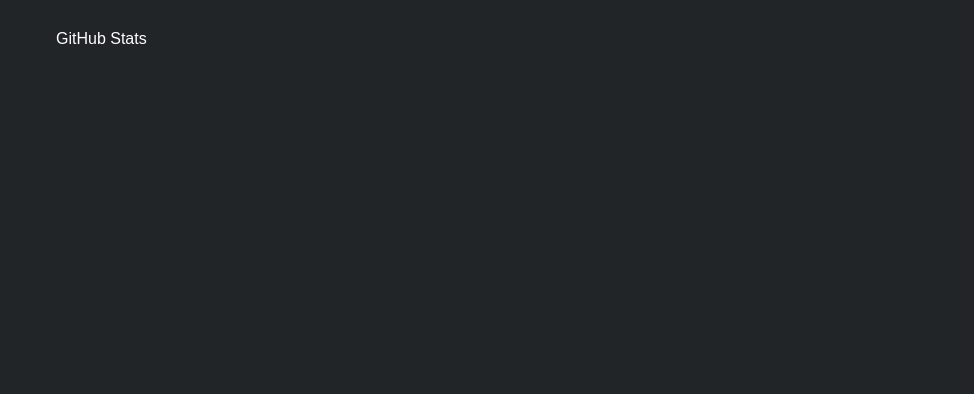
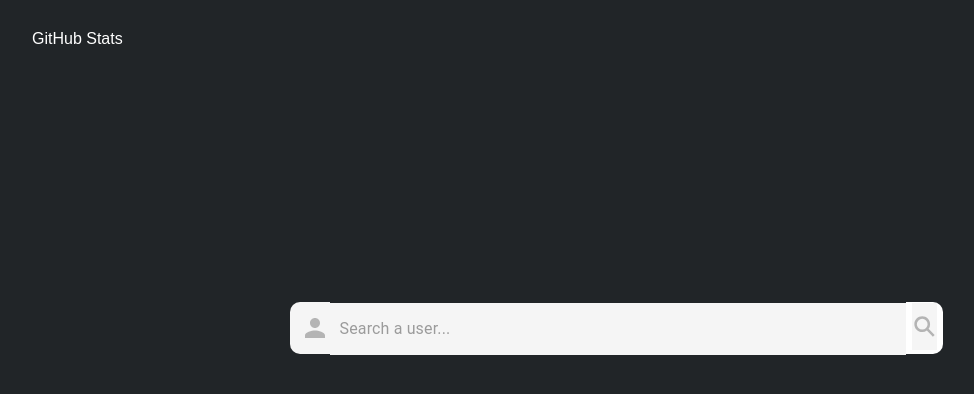
Before and after one commit to X5GuilhermeBR/GitHubStats, a Next.js app: page / in a window 1280 px wide. Shown: the top 394 px of the page, without its empty margins (24-998 px from the left). Built offline with nearby package versions, Linux system fonts and the light colour scheme.

Commit message:
Create component SearchBar

```diff
--- /dev/null
+++ b/components/SearchBar/index.js
@@ -0,0 +1,43 @@
+import React from 'react'
+import { Input, Div } from './styles'
+import { MdPerson } from 'react-icons/md'
+import { IoSearchSharp } from 'react-icons/io5'
+
+const SearchBar = () => {
+    return (
+        <Div>
+            <MdPerson
+                style={{
+                    backgroundColor: 'whitesmoke',
+                    color: 'B4B4B4 ',
+                    width: '30px',
+                    height: '52px',
+                    paddingLeft: '10px',
+                    borderRadius: '10px 0px 0px 10px',
+                }}
+            />
+            <Input
+                placeholder="Search a user..."
+                disableUnderline={true}
+            ></Input>
+            <button
+                style={{
+                    border: 'none',
+                    backgroundColor: 'white',
+                    borderRadius: '0px 10px 10px 0px',
+                }}
+            >
+                <IoSearchSharp
+                    style={{
+                        backgroundColor: 'whitesmoke',
+                        color: 'B4B4B4 ',
+                        width: '25px',
+                        height: '47px',
+                    }}
+                />
+            </button>
+        </Div>
+    )
+}
+
+export default SearchBar
--- /dev/null
+++ b/components/SearchBar/styles.js
@@ -0,0 +1,22 @@
+import styled from 'styled-components'
+import { Input as NewInput } from '@material-ui/core'
+
+export const Div = styled.div`
+    position: relative;
+    top: 50%;
+    height: 100px;
+    margin-top: -200px;
+    align-items: center;
+    display: flex;
+    flex-direction: row;
+    flex-wrap: wrap;
+    justify-content: center;
+`
+
+export const Input = styled(NewInput)`
+    background-color: whitesmoke;
+    height: 52px;
+    margin-top: 1px;
+    padding: 10px;
+    width: 45%;
+`
--- a/package.json
+++ b/package.json
@@ -23,6 +23,7 @@
     "next": "^10.0.3",
     "react": "^17.0.1",
     "react-dom": "^17.0.1",
+    "react-icons": "^4.1.0",
     "react-router": "^5.2.0",
     "styled-components": "^5.2.1"
   }
--- a/pages/index.js
+++ b/pages/index.js
@@ -1,15 +1,16 @@
 import React from 'react'
 import NavBar from '../components/NavBar/index'
+import SearchBar from '../components/SearchBar/index'
 import Main from './styles'
-import { Container } from '@material-ui/core'
 
 const Home = () => {
     return (
-        <Main>
-            <Container maxWidth="lg">
+        <div>
+            <Main>
                 <NavBar />
-            </Container>
-        </Main>
+                <SearchBar />
+            </Main>
+        </div>
     )
 }
 
```
Also changed, not shown: 1 other file (tests, documents, lock files or other folders).
